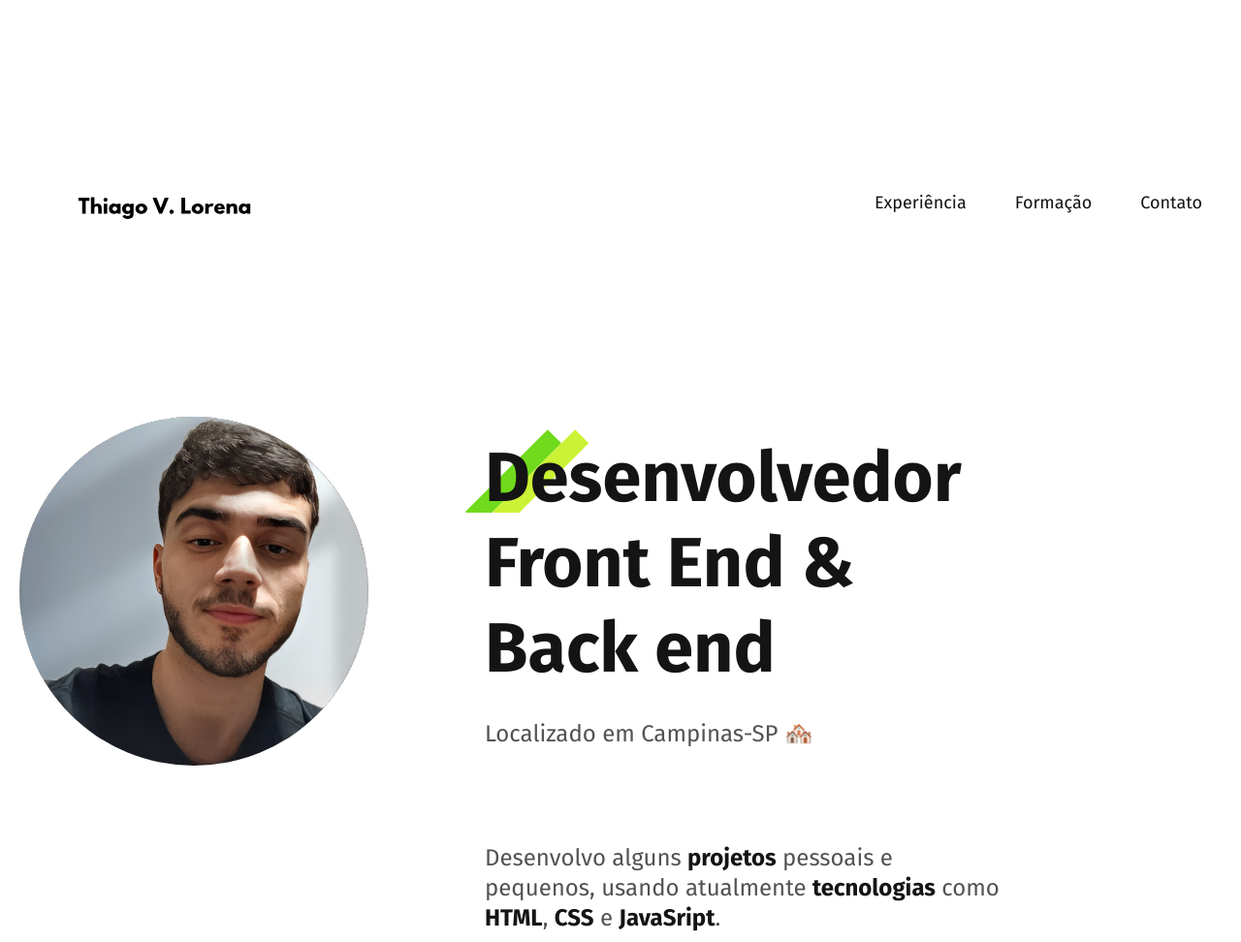
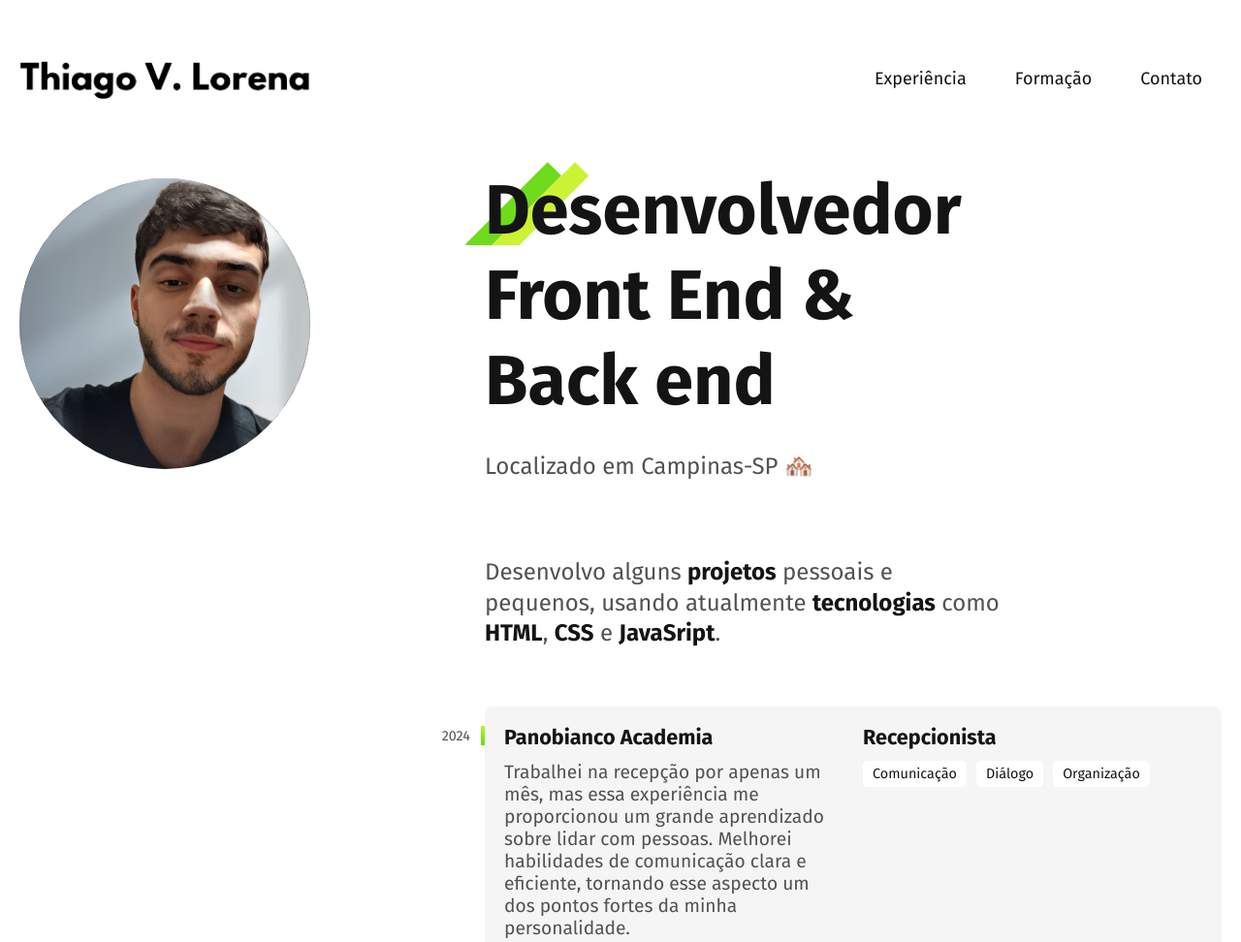
Before and after one commit to ThiagoLorena04/My-portfolio, a plain HTML site: page index.html in a window 1280 px wide. Shown: the top 972 px of the page at 97% size. Drawn offline with Linux system fonts and the light colour scheme.

Commit message:
resolvendo logotipo

```diff
--- a/index.html
+++ b/index.html
@@ -16,7 +16,7 @@
 <body>
 
   <Header class="header">
-    <img class="logo" src="./img/Logotipo.svg" alt="Lobo" width="300" height="100">
+    <img class="logo" src="./img/logotipo.png" alt="Lobo" width="300" height="100">
     <nav>
       <ul class="header-menu">
         <li><a href="#experiencia">Experiência</a></li>
@@ -27,7 +27,7 @@
   </Header>
 
   <main class="introducao">
-    <img class="voce" src="./img/Foto Pessoal Portfolio.jpg" alt="Lobo" width="360" height="520">
+    <img class="voce" src="./img/Foto Pessoal Portfolio.jpg" alt="Lobo" width="300" height="100">
     <div>
       <h1>Desenvolvedor <br>Front End & <br> Back end</h1>
       <p>Localizado em Campinas-SP 🏘️</p>
```
Also changed, not shown: img/logotipo.png (added), img/logotipo.svg (deleted).
